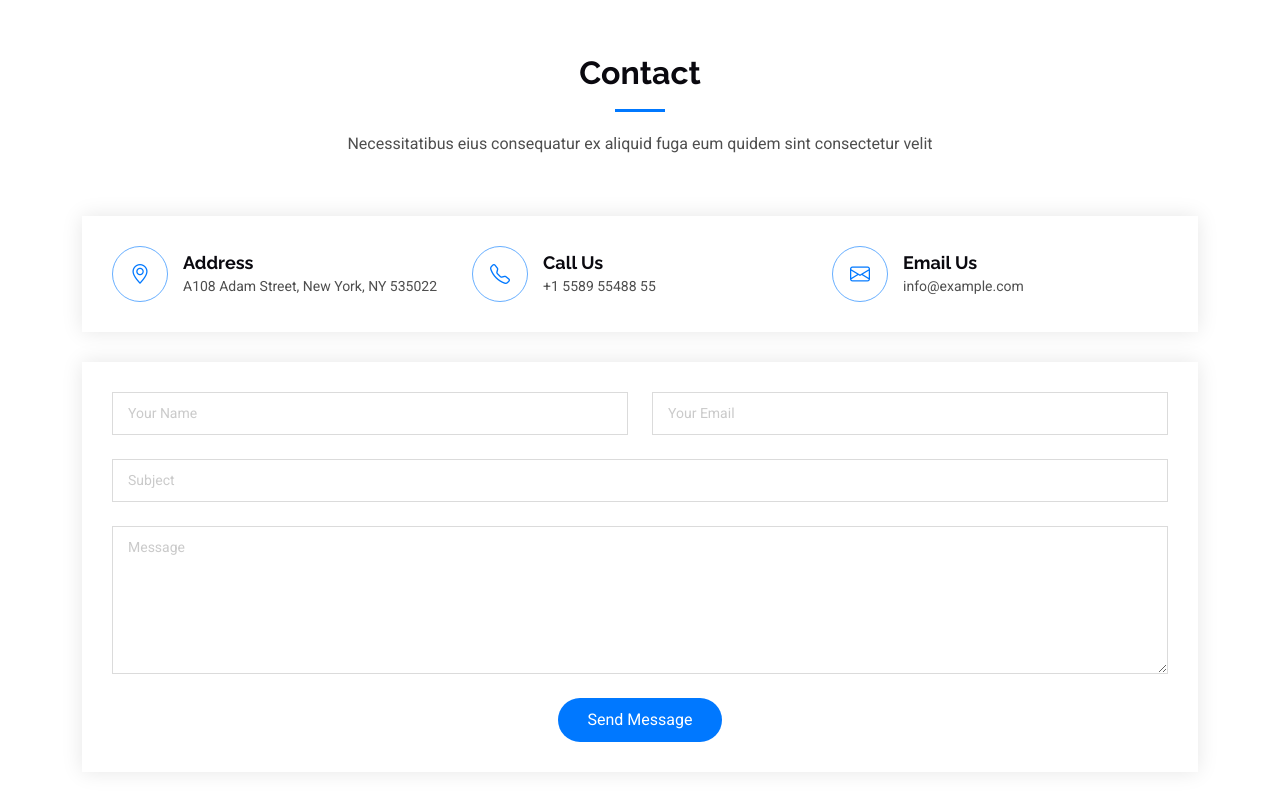
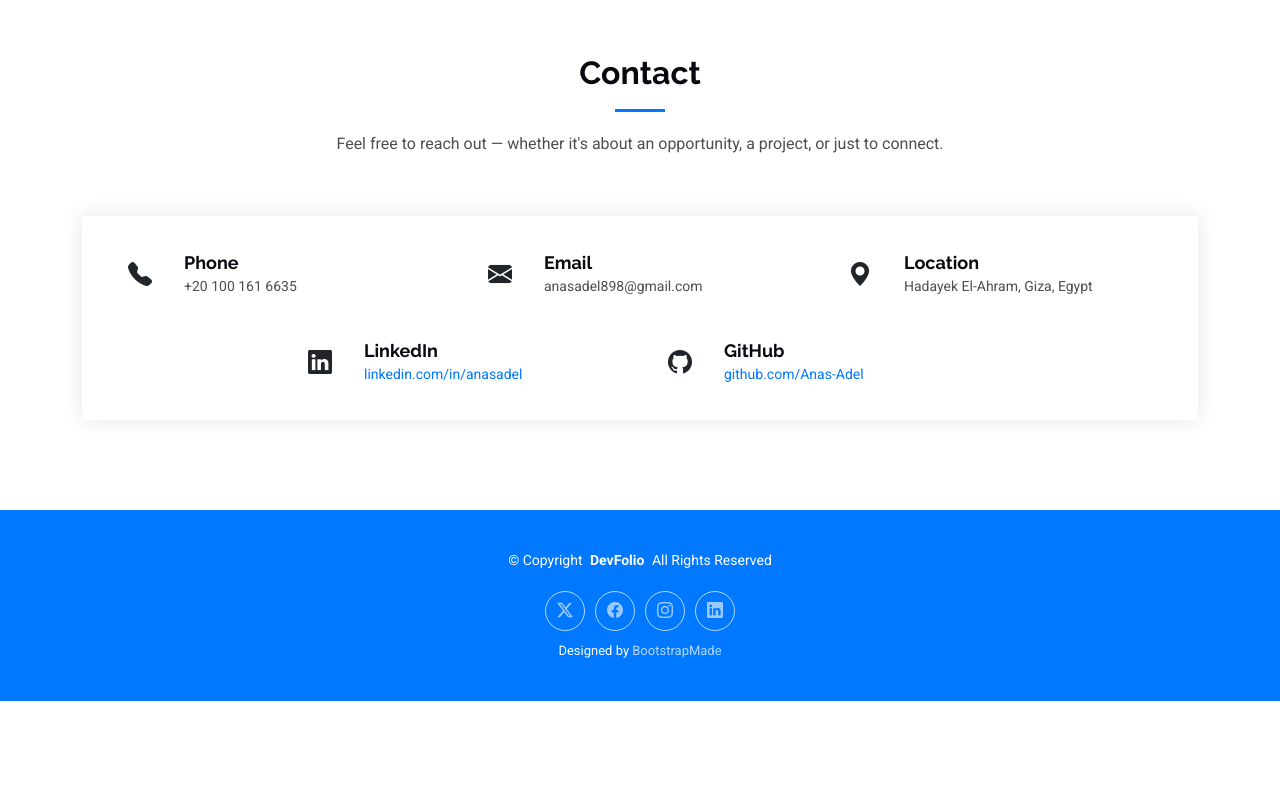
Before and after one commit to Anas-Adel/Anas-Adel.github.io, a plain HTML site: page index.html in a window 1280 px wide. Shown: the part 3540-4340 px from the top of the page. After the commit the page ends 4241 px from the top, so only its background shows below. Drawn offline with Linux system fonts and the light colour scheme.

Commit message:
Update contact section

```diff
--- a/assets/css/main.css
+++ b/assets/css/main.css
@@ -1260,7 +1260,7 @@ section,
   align-items: center;
   transition: all 0.3s ease-in-out;
   border-radius: 50%;
-  border: 1px solid color-mix(in srgb, var(--accent-color), transparent 40%);
+  /* border: 1px solid color-mix(in srgb, var(--accent-color), transparent 40%); */
   margin-right: 15px;
 }
 
@@ -1276,10 +1276,10 @@ section,
   font-size: 14px;
 }
 
-.contact .info-item:hover i {
+/* .contact .info-item:hover i {
   background: var(--accent-color);
   color: var(--contrast-color);
-}
+} */
 
 .contact .php-email-form {
   background-color: var(--surface-color);
--- a/index.html
+++ b/index.html
@@ -242,80 +242,78 @@
   <!-- Section Title -->
   <div class="container section-title" data-aos="fade-up">
     <h2>Contact</h2>
-        <p>Necessitatibus eius consequatur ex aliquid fuga eum quidem sint consectetur velit</p>
+    <p>Feel free to reach out — whether it's about an opportunity, a project, or just to connect.</p>
   </div><!-- End Section Title -->
 
   <div class="container" data-aos="fade-up" data-aos-delay="100">
 
     <div class="info-wrap" data-aos="fade-up" data-aos-delay="200">
-          <div class="row gy-5">
 
-            <div class="col-lg-4">
+      <!-- First Row -->
+      <div class="row gy-4">
+        <div class="col-md-4">
           <div class="info-item d-flex align-items-center">
-                <i class="bi bi-geo-alt flex-shrink-0"></i>
+            <i class="bi bi-telephone-fill flex-shrink-0 me-3 fs-4 text-dark"></i>
             <div>
-                  <h3>Address</h3>
-                  <p>A108 Adam Street, New York, NY 535022</p>
+              <h3>Phone</h3>
+              <p>+20 100 161 6635</p>
             </div>
-              </div>
-            </div><!-- End Info Item -->
-
-            <div class="col-lg-4">
-              <div class="info-item d-flex align-items-center">
-                <i class="bi bi-telephone flex-shrink-0"></i>
-                <div>
-                  <h3>Call Us</h3>
-                  <p>+1 5589 55488 55</p>
-                </div>
-              </div>
-            </div><!-- End Info Item -->
-
-            <div class="col-lg-4">
-              <div class="info-item d-flex align-items-center">
-                <i class="bi bi-envelope flex-shrink-0"></i>
-                <div>
-                  <h3>Email Us</h3>
-                  <p>info@example.com</p>
-                </div>
-              </div>
-            </div><!-- End Info Item -->
-
           </div>
         </div>
 
-        <form action="forms/contact.php" method="post" class="php-email-form" data-aos="fade-up" data-aos-delay="300">
-          <div class="row gy-4">
-
-            <div class="col-md-6">
-              <input type="text" name="name" class="form-control" placeholder="Your Name" required="">
+        <div class="col-md-4">
+          <div class="info-item d-flex align-items-center">
+            <i class="bi bi-envelope-fill flex-shrink-0 me-3 fs-4 text-dark"></i>
+            <div>
+              <h3>Email</h3>
+              <p>anasadel898@gmail.com</p>
+            </div>
+          </div>
         </div>
 
-            <div class="col-md-6 ">
-              <input type="email" class="form-control" name="email" placeholder="Your Email" required="">
+        <div class="col-md-4">
+          <div class="info-item d-flex align-items-center">
+            <i class="bi bi-geo-alt-fill flex-shrink-0 me-3 fs-4 text-dark"></i>
+            <div>
+              <h3>Location</h3>
+              <p>Hadayek El-Ahram, Giza, Egypt</p>
+            </div>
+          </div>
+        </div>
+      </div><!-- End First Row -->
+
+      <!-- Second Row (Centered) -->
+      <div class="row gy-4 justify-content-center mt-2">
+        <div class="col-md-4">
+          <div class="info-item d-flex align-items-center">
+            <i class="bi bi-linkedin flex-shrink-0 me-3 fs-4 text-dark"></i>
+            <div>
+              <h3>LinkedIn</h3>
+              <p><a href="https://linkedin.com/in/anasadel" target="_blank">linkedin.com/in/anasadel</a></p>
+            </div>
+          </div>
         </div>
 
-            <div class="col-md-12">
-              <input type="text" class="form-control" name="subject" placeholder="Subject" required="">
+        <div class="col-md-4">
+          <div class="info-item d-flex align-items-center">
+            <i class="bi bi-github flex-shrink-0 me-3 fs-4 text-dark"></i>
+            <div>
+              <h3>GitHub</h3>
+              <p><a href="https://github.com/Anas-Adel" target="_blank">github.com/Anas-Adel</a></p>
             </div>
-
-            <div class="col-md-12">
-              <textarea class="form-control" name="message" rows="6" placeholder="Message" required=""></textarea>
           </div>
-
-            <div class="col-md-12 text-center">
-              <div class="loading">Loading</div>
-              <div class="error-message"></div>
-              <div class="sent-message">Your message has been sent. Thank you!</div>
-
-              <button type="submit">Send Message</button>
         </div>
+      </div><!-- End Second Row -->
 
     </div>
-        </form><!-- End Contact Form -->
 
   </div>
 
 </section><!-- /Contact Section -->
+
+
+
+
   </main>
 
   <footer id="footer" class="footer accent-background">
```
Also changed, not shown: forms/Readme.txt (deleted), 1 other file. Lines whose indentation alone changed are shown as unchanged.
